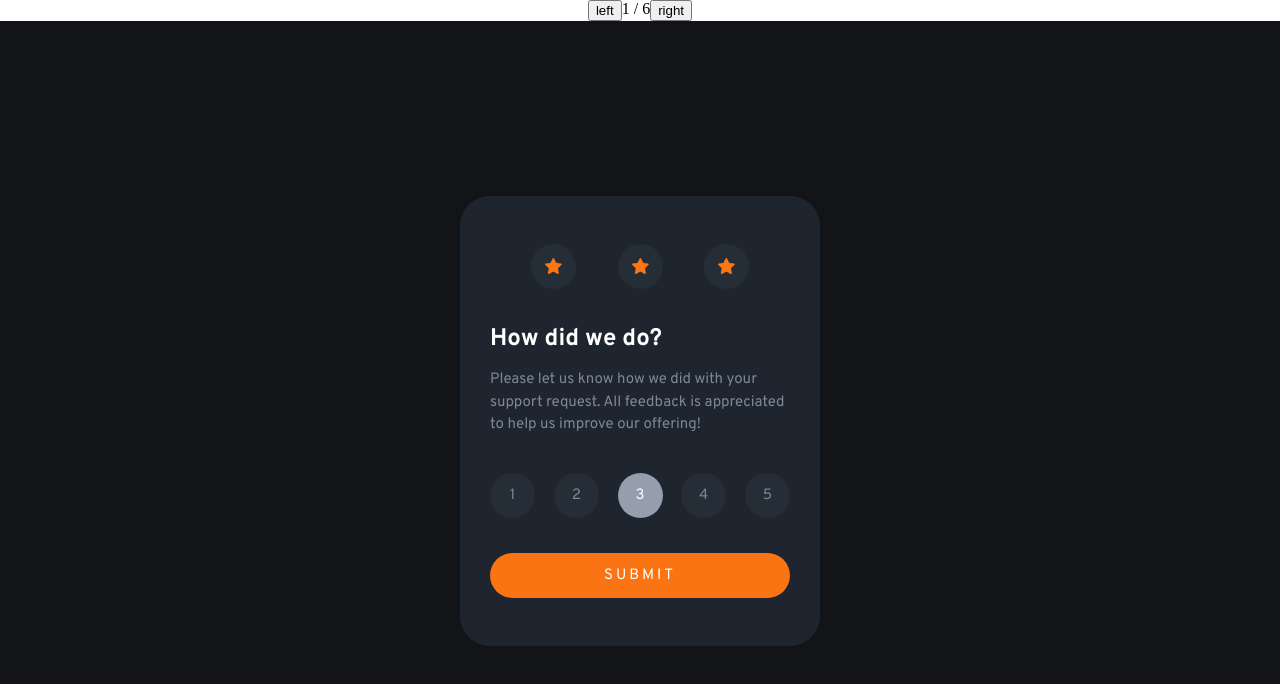
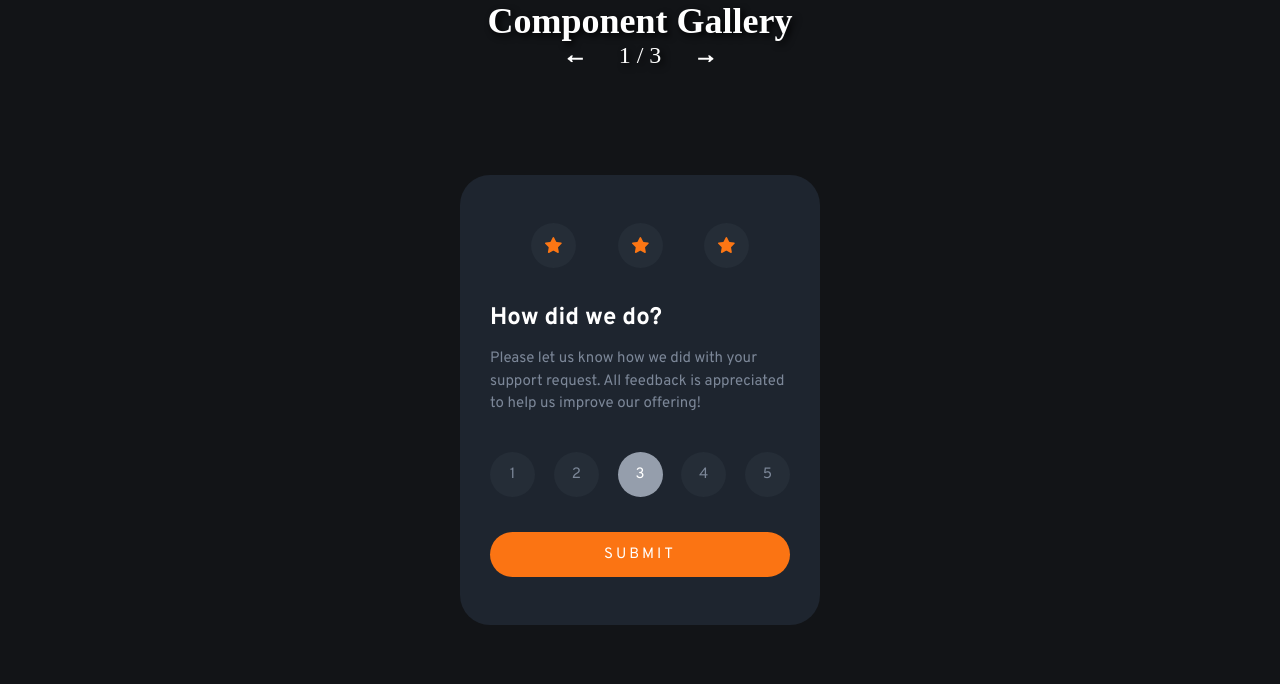
Before and after one commit to dpatularu/component-gallery, a React (Create React App) app: page / in a window 1280 px wide. Shown: the top 684 px of the page. Built offline with nearby package versions, Linux system fonts and the light colour scheme.

Commit message:
Completed the infinite carousel

```diff
--- a/src/App.tsx
+++ b/src/App.tsx
@@ -10,9 +10,6 @@ const App = () => {
         <InteractiveRating />
         <InteractiveRating />
         <InteractiveRating />
-        <InteractiveRating />
-        <InteractiveRating />
-        <InteractiveRating />
       </Carousel>
     </div>
   );
--- a/src/components/Carousel/Carousel.module.scss
+++ b/src/components/Carousel/Carousel.module.scss
@@ -1,6 +1,29 @@
+@mixin reset-button {
+  padding: 0;
+  border: none;
+  font: inherit;
+  color: inherit;
+  background-color: transparent;
+  cursor: pointer;
+}
+
 nav {
   display: flex;
+  flex-direction: column;
   justify-content: center;
+  align-items: center;
+  color: white;
+  text-shadow: 3px 3px 7px #000000;
+  width: 100%;
+  font-size: 24px;
+  position: fixed;
+  z-index: 1;
+
+  button {
+    @include reset-button();
+    font-weight: 1000;
+    margin: 0 32px;
+  }
 }
 
 .carousel {
@@ -12,3 +35,7 @@ nav {
   position: relative;
   display: flex;
 }
+
+.transition {
+  transition: ease all 200ms;
+}
--- a/src/components/Carousel/Carousel.tsx
+++ b/src/components/Carousel/Carousel.tsx
@@ -4,12 +4,26 @@ import styles from "./Carousel.module.scss";
 const Carousel = ({ width, children }) => {
   const [stateSlides, setStateSlides] = useState(children);
   const [visibleSlide, setVisibleSlide] = useState(1);
+  const [disableAnimation, setDisableAnimation] = useState(false);
 
-  const scrollLeft = () => setVisibleSlide(visibleSlide - 1);
-  const scrollRight = () => setVisibleSlide(visibleSlide + 1);
+  const scrollLeft = () => {
+    if (visibleSlide === 0 || disableAnimation) return;
+    setVisibleSlide(visibleSlide - 1);
+  };
+  const scrollRight = () => {
+    if (visibleSlide === stateSlides.length - 1 || disableAnimation) return;
+    setVisibleSlide(visibleSlide + 1);
+  };
 
   const calculateLeftMargin = () => {
     return -visibleSlide * 100;
+  };
+
+  const displaySlideNumber = () => {
+    const numSlides = stateSlides.length - 1;
+    if (visibleSlide === 0) return numSlides - 1;
+    if (visibleSlide === numSlides) return 1;
+    return visibleSlide;
   };
 
   useEffect(() => {
@@ -21,21 +35,48 @@ const Carousel = ({ width, children }) => {
 
   useEffect(() => {
     const numSlides = stateSlides.length - 1;
-    if (visibleSlide === 0) setVisibleSlide(numSlides - 1);
-    if (visibleSlide === numSlides) setVisibleSlide(1);
+    if (visibleSlide === 0) {
+      setTimeout(() => {
+        setDisableAnimation(true);
+        setVisibleSlide(numSlides - 1);
+      }, 100);
+    }
+
+    if (visibleSlide === 1 || visibleSlide === numSlides - 1) {
+      setTimeout(() => {
+        setDisableAnimation(false);
+      }, 100);
+    }
+
+    if (visibleSlide === numSlides) {
+      setTimeout(() => {
+        setDisableAnimation(true);
+        setVisibleSlide(1);
+      }, 100);
+    }
   }, [visibleSlide]);
 
   return (
     <>
       <nav>
-        <button onClick={scrollLeft}>left</button>
-        {visibleSlide} / {children.length}
-        <button onClick={scrollRight}>right</button>
+        <h1>Component Gallery</h1>
+        <div>
+          <button onClick={scrollLeft}>&#8592;</button>
+          {displaySlideNumber()} / {children.length}
+          <button onClick={scrollRight}>&#8594;</button>
+        </div>
       </nav>
 
-      <div className={styles.carousel} style={{ width: `${width}` }}>
+      <div
+        className={`${styles.carousel}`}
+        style={{
+          width: `${width}`,
+        }}
+      >
         <div
-          className={styles.slider}
+          className={`${styles.slider} ${
+            !disableAnimation ? styles.transition : ""
+          }`}
           style={{ left: `${calculateLeftMargin()}%` }}
         >
           {stateSlides.map((slide) => (
```
